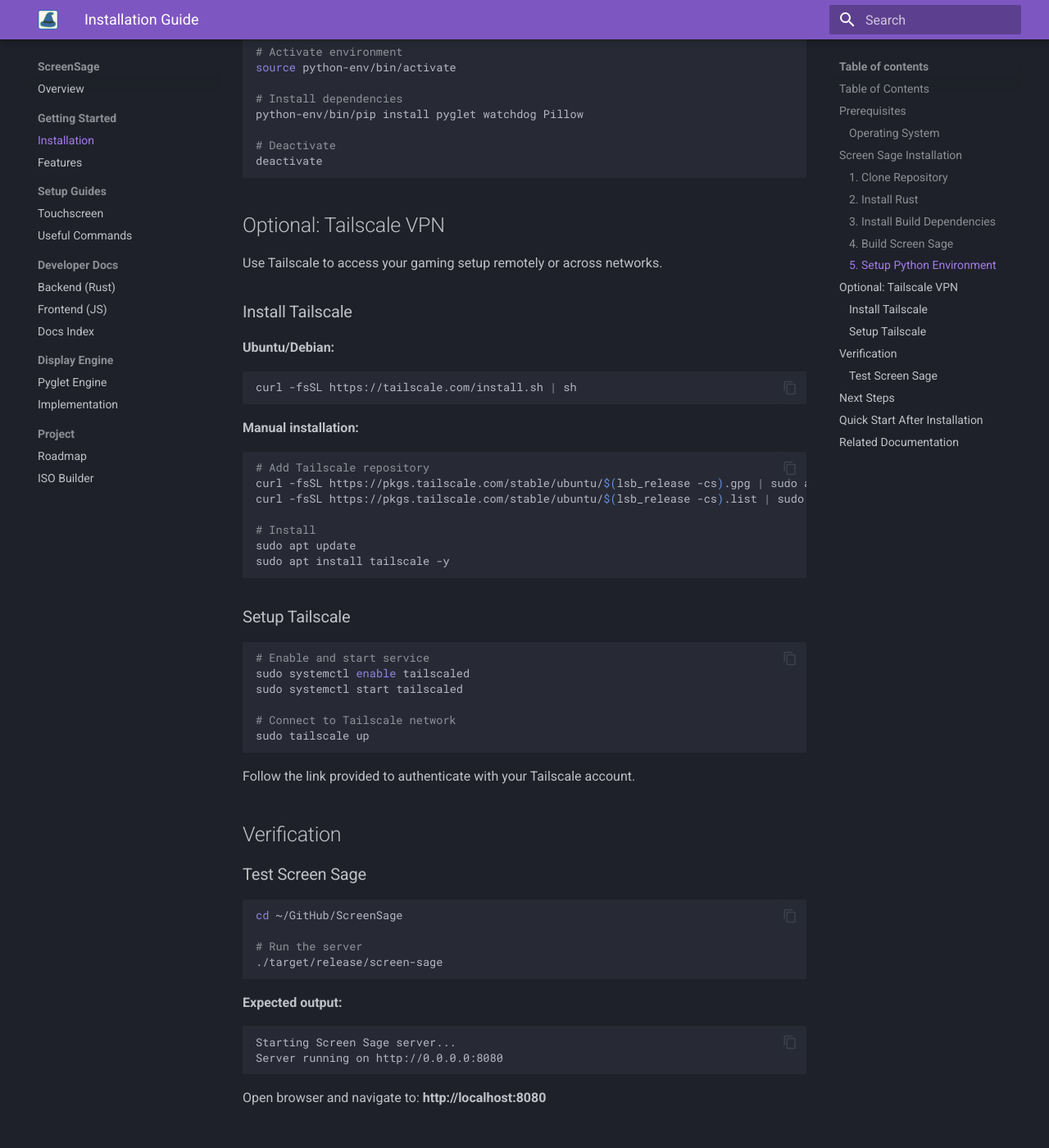
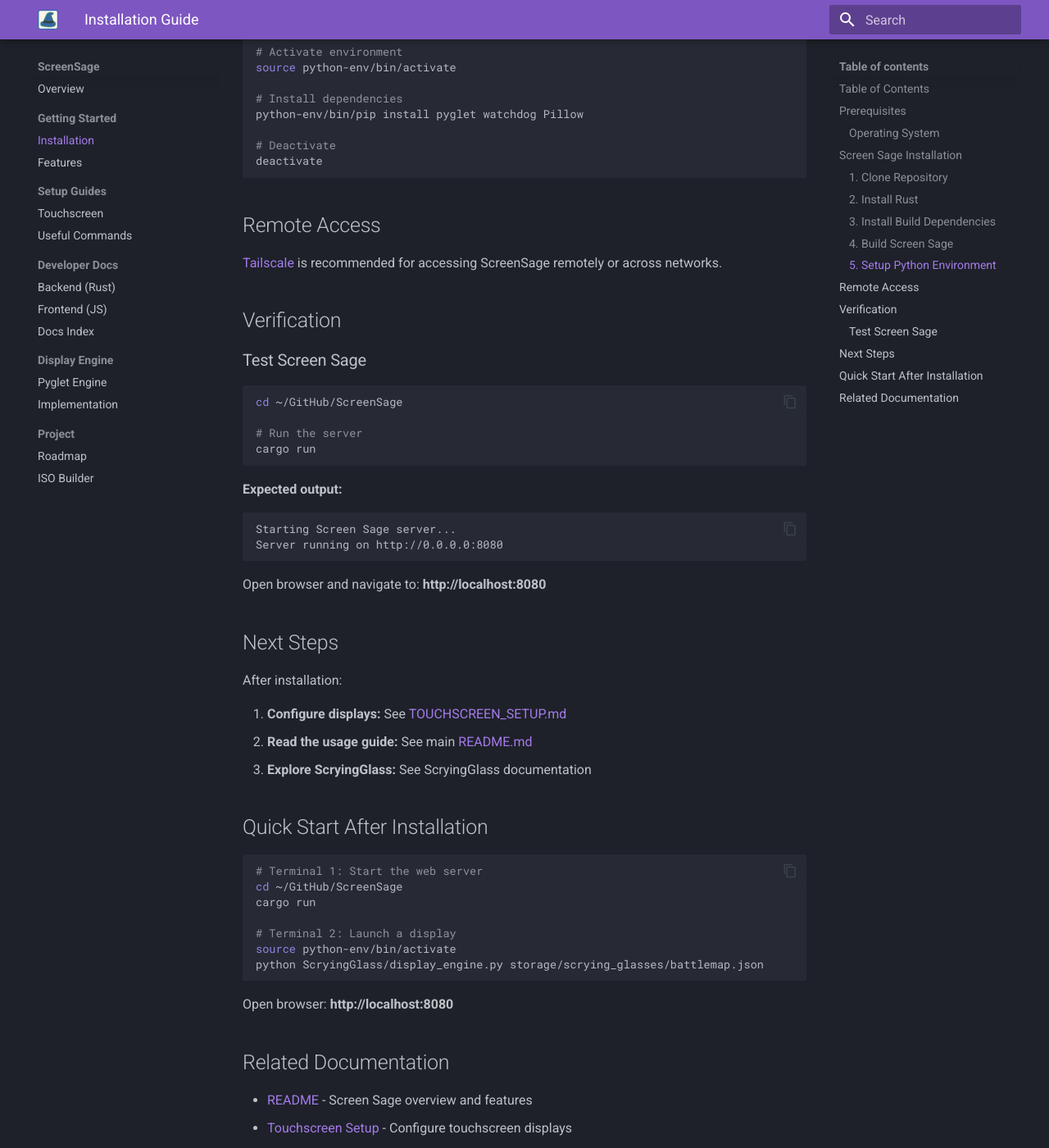
Before and after one commit to AndrewMorgan2/screensage-app, an MkDocs documentation site: the page built from docs/INSTALLATION.md, in a window 1280 px wide and 1400 px high, scrolled down 1908 px. Shown: the whole window at 82% size. Built offline with MkDocs 1.6.1 and Material for MkDocs 9.7.7, drawn with Linux system fonts in a browser that asks for light colours; some of the changed text lies outside the part shown.

Commit message:
Updated Docs

````diff
--- a/docs/INSTALLATION.md
+++ b/docs/INSTALLATION.md
@@ -71,7 +71,7 @@
 
 **This will take several minutes.** The compiled binary will be at:
 ```
-~/GitHub/ScreenSage/target/release/screen-sage
+cargo run
 ```
 
 ### 5. Setup Python Environment
@@ -94,40 +94,9 @@
 deactivate
 ```
 
-## Optional: Tailscale VPN
+## Remote Access
 
-Use Tailscale to access your gaming setup remotely or across networks.
-
-### Install Tailscale
-
-**Ubuntu/Debian:**
-```bash
-curl -fsSL https://tailscale.com/install.sh | sh
-```
-
-**Manual installation:**
-```bash
-# Add Tailscale repository
-curl -fsSL https://pkgs.tailscale.com/stable/ubuntu/$(lsb_release -cs).gpg | sudo apt-key add -
-curl -fsSL https://pkgs.tailscale.com/stable/ubuntu/$(lsb_release -cs).list | sudo tee /etc/apt/sources.list.d/tailscale.list
-
-# Install
-sudo apt update
-sudo apt install tailscale -y
-```
-
-### Setup Tailscale
-
-```bash
-# Enable and start service
-sudo systemctl enable tailscaled
-sudo systemctl start tailscaled
-
-# Connect to Tailscale network
-sudo tailscale up
-```
-
-Follow the link provided to authenticate with your Tailscale account.
+[Tailscale](https://tailscale.com) is recommended for accessing ScreenSage remotely or across networks.
 
 ## Verification
 
@@ -137,7 +106,7 @@
 cd ~/GitHub/ScreenSage
 
 # Run the server
-./target/release/screen-sage
+cargo run
 ```
 
 **Expected output:**
@@ -153,16 +122,15 @@
 After installation:
 
 1. **Configure displays:** See [TOUCHSCREEN_SETUP.md](TOUCHSCREEN_SETUP.md)
-2. **Setup WiFi hotspot** (optional): See [WIFI_HOTSPOT_SETUP.md](WIFI_HOTSPOT_SETUP.md)
-3. **Read the usage guide:** See main [README.md](index.md)
-4. **Explore ScryingGlass:** See ScryingGlass documentation
+2. **Read the usage guide:** See main [README.md](index.md)
+3. **Explore ScryingGlass:** See ScryingGlass documentation
 
 ## Quick Start After Installation
 
 ```bash
 # Terminal 1: Start the web server
 cd ~/GitHub/ScreenSage
-./target/release/screen-sage
+cargo run
 
 # Terminal 2: Launch a display
 source python-env/bin/activate
@@ -175,7 +143,6 @@
 
 - [README](index.md) - Screen Sage overview and features
 - [Touchscreen Setup](TOUCHSCREEN_SETUP.md) - Configure touchscreen displays
-- [WiFi Hotspot Setup](WIFI_HOTSPOT_SETUP.md) - Mobile hotspot for e-ink devices
 - [Useful Commands](USEFUL_COMMANDS.md) - Common commands reference
 
 ---
````
Also changed, not shown: docs/USEFUL_COMMANDS.md (+0 -1 lines), docs/src/README.md (+1 -1 lines).
